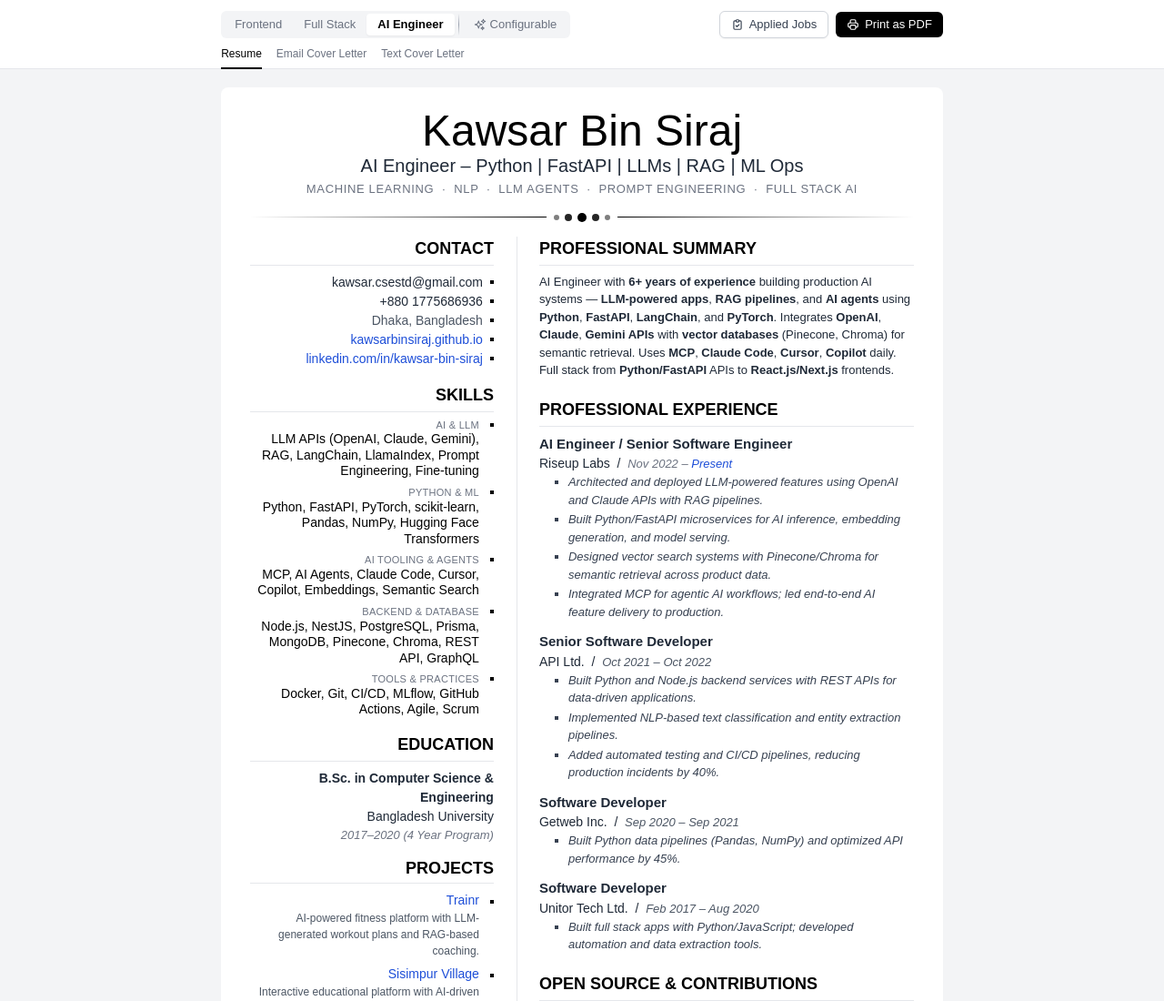
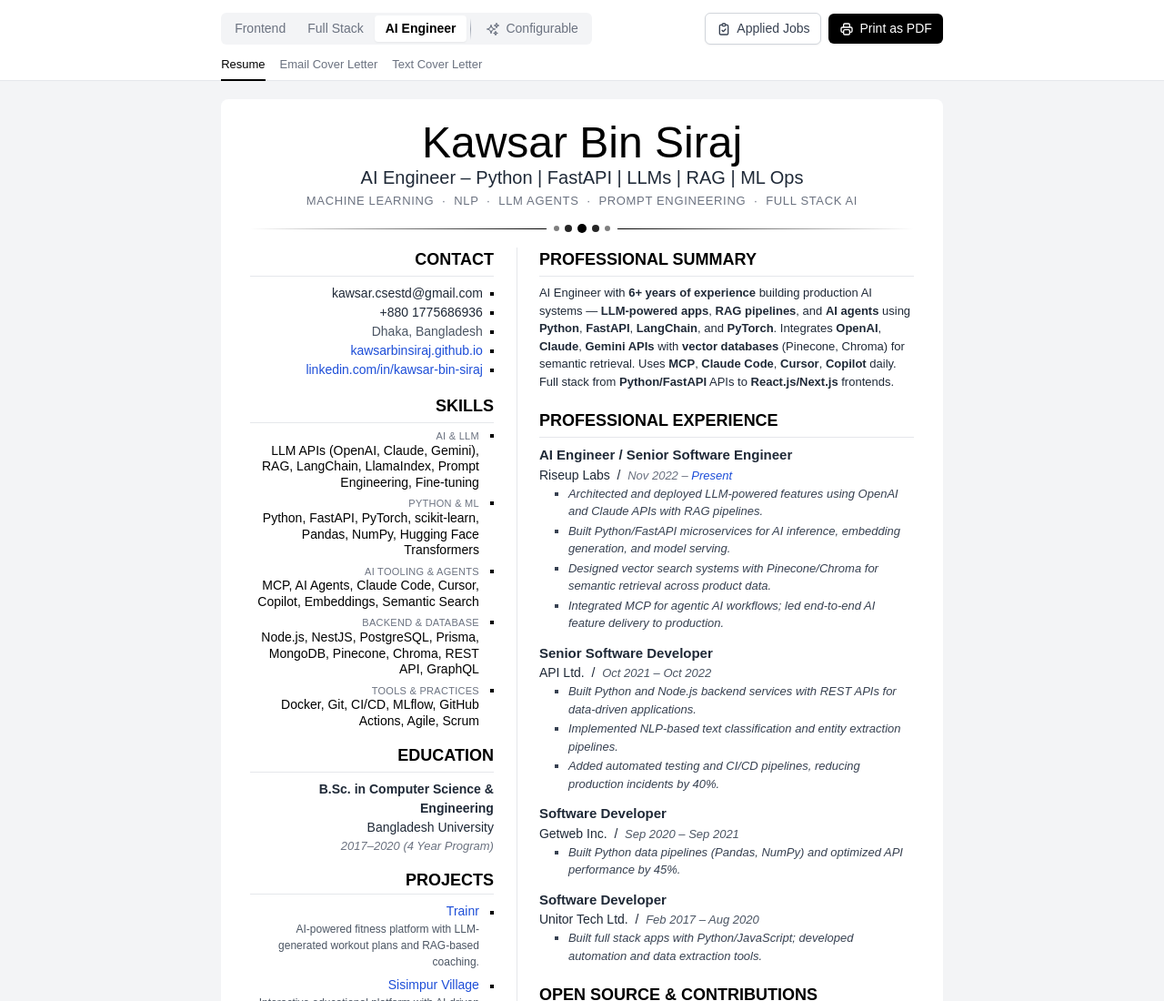
Before and after one commit to kawsarBinSiraj/resume, a plain HTML site: page ai-engineer/index.html in a window 1280 px wide. Shown: the top 1100 px of the page at 91% size. Drawn offline with nearby package versions, Linux system fonts and the light colour scheme; a web font is replaced by a local one.

Commit message:
Refactor header styles and improve accessibility across index and resume pages
- Increased padding and font sizes for better readability in the header.
- Updated button styles for consistency across different pages.
- Enhanced accessibility by adjusting aria attributes and ensuring proper semantic structure.

```diff
--- a/ai-engineer/index.html
+++ b/ai-engineer/index.html
@@ -16,33 +16,33 @@
         <header class="no-print sticky top-0 z-10 -mx-5 -mt-5 mb-5 px-5 bg-white border-b border-gray-200">
             <div class="toolbar mx-auto">
                 <!-- Row 1: resume version switcher + print -->
-                <div class="flex items-center justify-between gap-4 pt-3">
-                    <nav aria-label="Resume versions" class="flex items-center gap-3 text-[13px]">
-                        <div class="inline-flex rounded-md bg-gray-100 p-[3px] text-[13px]">
-                            <a href="../" class="rounded px-3 py-0.5 font-medium text-gray-500 transition hover:text-black">Frontend</a>
-                            <a href="../fullstack/" class="rounded px-3 py-0.5 font-medium text-gray-500 transition hover:text-black">Full Stack</a>
-                            <a href="../ai-engineer/" aria-current="page" class="rounded bg-white px-3 py-0.5 font-semibold text-black shadow-sm">AI Engineer</a>
+                <div class="flex items-center justify-between gap-4 pt-3.5">
+                    <nav aria-label="Resume versions" class="flex items-center gap-3 text-[14px]">
+                        <div class="inline-flex rounded-md bg-gray-100 p-[3px] text-[14px]">
+                            <a href="../" class="rounded px-3 py-1 font-medium text-gray-500 transition hover:text-black">Frontend</a>
+                            <a href="../fullstack/" class="rounded px-3 py-1 font-medium text-gray-500 transition hover:text-black">Full Stack</a>
+                            <a href="../ai-engineer/" aria-current="page" class="rounded bg-white px-3 py-1 font-semibold text-black shadow-sm">AI Engineer</a>
                             <span aria-hidden="true" class="mx-1 h-6 w-px self-center bg-gradient-to-b from-transparent via-gray-400 to-transparent"></span>
-                            <a href="../configurable/" class="inline-flex items-center gap-1 rounded px-3 py-0.5 font-medium text-gray-500 transition hover:text-black"><svg xmlns="http://www.w3.org/2000/svg" class="size-3.5" fill="none" viewBox="0 0 24 24" stroke="currentColor" stroke-width="1.8" aria-hidden="true"><path stroke-linecap="round" stroke-linejoin="round" d="M9.813 15.904 9 18.75l-.813-2.846a4.5 4.5 0 0 0-3.09-3.09L2.25 12l2.846-.813a4.5 4.5 0 0 0 3.09-3.09L9 5.25l.813 2.846a4.5 4.5 0 0 0 3.09 3.09L15.75 12l-2.846.813a4.5 4.5 0 0 0-3.09 3.09ZM18.259 8.715 18 9.75l-.259-1.035a3.375 3.375 0 0 0-2.455-2.456L14.25 6l1.036-.259a3.375 3.375 0 0 0 2.455-2.456L18 2.25l.259 1.035a3.375 3.375 0 0 0 2.456 2.456L21.75 6l-1.035.259a3.375 3.375 0 0 0-2.456 2.456ZM16.894 20.567 16.5 21.75l-.394-1.183a2.25 2.25 0 0 0-1.423-1.423L13.5 18.75l1.183-.394a2.25 2.25 0 0 0 1.423-1.423l.394-1.183.394 1.183a2.25 2.25 0 0 0 1.423 1.423l1.183.394-1.183.394a2.25 2.25 0 0 0-1.423 1.423Z" /></svg><span>Configurable</span></a>
+                            <a href="../configurable/" class="inline-flex items-center gap-1.5 rounded px-3 py-1 font-medium text-gray-500 transition hover:text-black"><svg xmlns="http://www.w3.org/2000/svg" class="size-4" fill="none" viewBox="0 0 24 24" stroke="currentColor" stroke-width="1.8" aria-hidden="true"><path stroke-linecap="round" stroke-linejoin="round" d="M9.813 15.904 9 18.75l-.813-2.846a4.5 4.5 0 0 0-3.09-3.09L2.25 12l2.846-.813a4.5 4.5 0 0 0 3.09-3.09L9 5.25l.813 2.846a4.5 4.5 0 0 0 3.09 3.09L15.75 12l-2.846.813a4.5 4.5 0 0 0-3.09 3.09ZM18.259 8.715 18 9.75l-.259-1.035a3.375 3.375 0 0 0-2.455-2.456L14.25 6l1.036-.259a3.375 3.375 0 0 0 2.455-2.456L18 2.25l.259 1.035a3.375 3.375 0 0 0 2.456 2.456L21.75 6l-1.035.259a3.375 3.375 0 0 0-2.456 2.456ZM16.894 20.567 16.5 21.75l-.394-1.183a2.25 2.25 0 0 0-1.423-1.423L13.5 18.75l1.183-.394a2.25 2.25 0 0 0 1.423-1.423l.394-1.183.394 1.183a2.25 2.25 0 0 0 1.423 1.423l1.183.394-1.183.394a2.25 2.25 0 0 0-1.423 1.423Z" /></svg><span>Configurable</span></a>
                         </div>
                     </nav>
                     <div class="flex items-center gap-2">
-                        <a href="../applied-jobs/index.html" class="inline-flex items-center gap-1.5 rounded-md border border-gray-300 bg-white px-3 py-1 text-[13px] font-medium text-gray-700 shadow-sm transition hover:bg-gray-50 active:scale-95">
-                            <svg xmlns="http://www.w3.org/2000/svg" class="size-3.5" fill="none" viewBox="0 0 24 24" stroke="currentColor" stroke-width="2" aria-hidden="true"><path stroke-linecap="round" stroke-linejoin="round" d="M9 5H7a2 2 0 0 0-2 2v12a2 2 0 0 0 2 2h10a2 2 0 0 0 2-2V7a2 2 0 0 0-2-2h-2M9 5a2 2 0 0 0 2 2h2a2 2 0 0 0 2-2M9 5a2 2 0 0 1 2-2h2a2 2 0 0 1 2 2m-6 9 2 2 4-4" /></svg>
+                        <a href="../applied-jobs/index.html" class="inline-flex items-center gap-1.5 rounded-md border border-gray-300 bg-white px-3 py-1.5 text-[14px] font-medium text-gray-700 shadow-sm transition hover:bg-gray-50 active:scale-95">
+                            <svg xmlns="http://www.w3.org/2000/svg" class="size-4" fill="none" viewBox="0 0 24 24" stroke="currentColor" stroke-width="2" aria-hidden="true"><path stroke-linecap="round" stroke-linejoin="round" d="M9 5H7a2 2 0 0 0-2 2v12a2 2 0 0 0 2 2h10a2 2 0 0 0 2-2V7a2 2 0 0 0-2-2h-2M9 5a2 2 0 0 0 2 2h2a2 2 0 0 0 2-2M9 5a2 2 0 0 1 2-2h2a2 2 0 0 1 2 2m-6 9 2 2 4-4" /></svg>
                             <span>Applied Jobs</span>
                         </a>
-                        <button type="button" data-action="print" class="inline-flex items-center gap-1.5 rounded-md bg-black px-3 py-1 text-[13px] font-medium text-white shadow-sm transition hover:bg-gray-800 active:scale-95">
-                            <svg xmlns="http://www.w3.org/2000/svg" class="size-3.5" fill="none" viewBox="0 0 24 24" stroke="currentColor" stroke-width="2" aria-hidden="true"><path stroke-linecap="round" stroke-linejoin="round" d="M17 17h2a2 2 0 0 0 2-2v-4a2 2 0 0 0-2-2H5a2 2 0 0 0-2 2v4a2 2 0 0 0 2 2h2m2 4h6a2 2 0 0 0 2-2v-4a2 2 0 0 0-2-2H9a2 2 0 0 0-2 2v4a2 2 0 0 0 2 2zm8-12V5a2 2 0 0 0-2-2H9a2 2 0 0 0-2 2v4" /></svg>
+                        <button type="button" data-action="print" class="inline-flex items-center gap-1.5 rounded-md bg-black px-3 py-1.5 text-[14px] font-medium text-white shadow-sm transition hover:bg-gray-800 active:scale-95">
+                            <svg xmlns="http://www.w3.org/2000/svg" class="size-4" fill="none" viewBox="0 0 24 24" stroke="currentColor" stroke-width="2" aria-hidden="true"><path stroke-linecap="round" stroke-linejoin="round" d="M17 17h2a2 2 0 0 0 2-2v-4a2 2 0 0 0-2-2H5a2 2 0 0 0-2 2v4a2 2 0 0 0 2 2h2m2 4h6a2 2 0 0 0 2-2v-4a2 2 0 0 0-2-2H9a2 2 0 0 0-2 2v4a2 2 0 0 0 2 2zm8-12V5a2 2 0 0 0-2-2H9a2 2 0 0 0-2 2v4" /></svg>
                             <span>Print as PDF</span>
                         </button>
                     </div>
                 </div>
 
                 <!-- Row 2: document tabs for this resume -->
-                <div role="tablist" aria-label="Document" class="mt-1.5 flex gap-4 text-[12px]">
-                    <button type="button" role="tab" data-view-tab="resume" class="view-tab -mb-px border-b-2 border-transparent pb-1.5 pt-0.5 font-medium text-gray-500 transition hover:text-black">Resume</button>
-                    <button type="button" role="tab" data-view-tab="email" class="view-tab -mb-px border-b-2 border-transparent pb-1.5 pt-0.5 font-medium text-gray-500 transition hover:text-black">Email Cover Letter</button>
-                    <button type="button" role="tab" data-view-tab="text" class="view-tab -mb-px border-b-2 border-transparent pb-1.5 pt-0.5 font-medium text-gray-500 transition hover:text-black">Text Cover Letter</button>
+                <div role="tablist" aria-label="Document" class="mt-2 flex gap-4 text-[13px]">
+                    <button type="button" role="tab" data-view-tab="resume" class="view-tab -mb-px border-b-2 border-transparent pb-1.5 pt-1 font-medium text-gray-500 transition hover:text-black">Resume</button>
+                    <button type="button" role="tab" data-view-tab="email" class="view-tab -mb-px border-b-2 border-transparent pb-1.5 pt-1 font-medium text-gray-500 transition hover:text-black">Email Cover Letter</button>
+                    <button type="button" role="tab" data-view-tab="text" class="view-tab -mb-px border-b-2 border-transparent pb-1.5 pt-1 font-medium text-gray-500 transition hover:text-black">Text Cover Letter</button>
                 </div>
             </div>
         </header>
```
Also changed, not shown: configurable/index.html (+13 -13 lines), fullstack/index.html (+15 -15 lines), index.html (+15 -15 lines).
